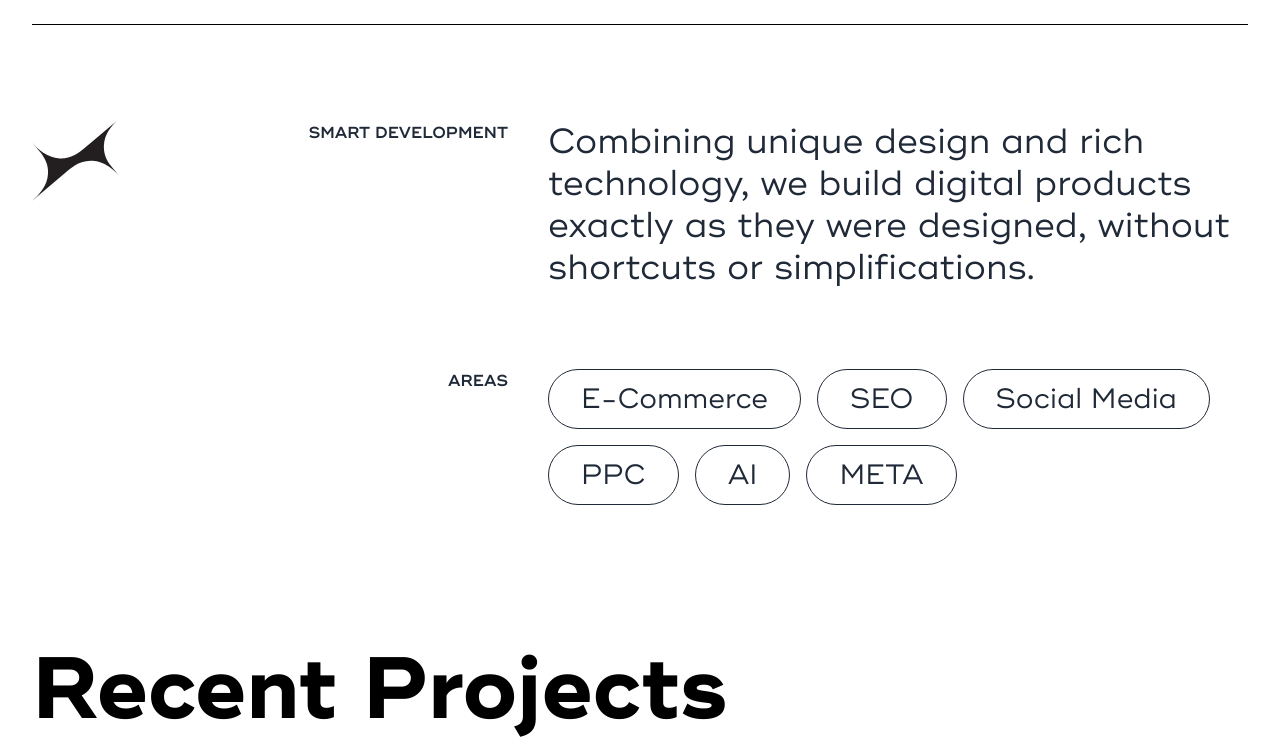
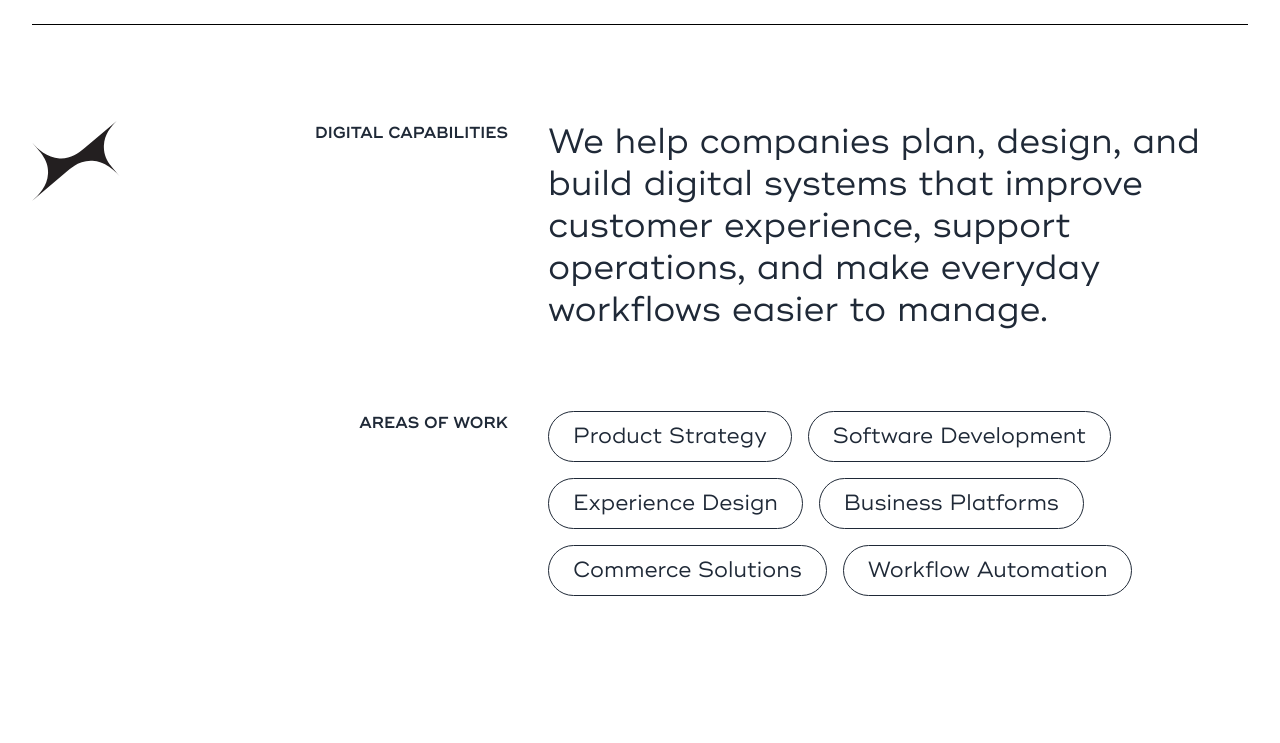
Before and after one commit to ardijancuri/oninova-website, a React (Vite) app: page / in a window 1280 px wide. Shown: the part 1360-2103 px from the top of the page. Built offline with nearby package versions, Linux system fonts and the light colour scheme.

Commit message:
Refine homepage and work hero copy

```diff
--- a/src/components/FourthSection.jsx
+++ b/src/components/FourthSection.jsx
@@ -88,7 +88,7 @@ const FourthSection = () => {
               {/* Description Column */}
               <div className="flex-1 lg:max-w-[700px]">
                 <p className="text-[20px] md:text-[26px] lg:text-[35px] text-gray-800 leading-[1.2] lg:pr-[80px]">
-                  We think and speak full stack development. That’s everything you NEED!
+                  From idea to launch and daily operations, we help businesses turn complex processes into practical digital tools.
                 </p>
               </div>
             </div>
--- a/src/components/Hero.jsx
+++ b/src/components/Hero.jsx
@@ -54,9 +54,9 @@ const Hero = () => {
           {/* Main Heading - Left-aligned for all screen sizes */}
           <div className="text-left max-w-4xl mb-4 lg:mb-0">
             <h1 className="text-[32px] sm:text-[48px] md:text-[56px] lg:text-[86px] font-bold text-white leading-[0.85em]">
-              Let's craft <br />
-              a website that <br />
-              defines your brand!
+              We build <br />
+              digital products <br />
+              that move work.
             </h1>
           </div>
 
--- a/src/components/SecondSection.jsx
+++ b/src/components/SecondSection.jsx
@@ -8,12 +8,12 @@ const SecondSection = () => {
   const [isInViewport, setIsInViewport] = useState(false);
 
   const areas = [
-    "E-Commerce",
-    "SEO",
-    "Social Media",
-    "PPC",
-    "AI",
-    "META"
+    "Product Strategy",
+    "Software Development",
+    "Experience Design",
+    "Business Platforms",
+    "Commerce Solutions",
+    "Workflow Automation"
   ];
 
   // Intersection Observer to detect when video enters viewport
@@ -95,14 +95,14 @@ const SecondSection = () => {
               {/* Title Column */}
               <div className="flex-shrink-0">
                 <h2 className="md:w-[160px] lg:w-[228px] text-[16px] md:text-right uppercase font-semibold text-gray-800">
-                  Smart Development
+                  Digital Capabilities
                 </h2>
               </div>
 
               {/* Description Column */}
               <div className="flex-1 lg:max-w-[700px]">
                 <p className="text-[20px] md:text-[26px] lg:text-[35px] text-gray-800 leading-[1.2]">
-                  Combining unique design and rich technology, we build digital products exactly as they were designed, without shortcuts or simplifications.
+                  We help companies plan, design, and build digital systems that improve customer experience, support operations, and make everyday workflows easier to manage.
                 </p>
               </div>
             </div>
@@ -112,7 +112,7 @@ const SecondSection = () => {
               {/* Areas Title Column */}
               <div className="flex-shrink-0">
                 <h3 className="md:w-[160px] lg:w-[228px] text-[16px] md:text-right uppercase font-semibold text-gray-800">
-                  Areas
+                  Areas of Work
                 </h3>
               </div>
 
@@ -122,7 +122,7 @@ const SecondSection = () => {
                   {areas.map((area, index) => (
                     <button
                       key={index}
-                      className="bg-white border border-gray-800 text-gray-800 px-8 py-2 rounded-full text-[20px] lg:text-[28px] font-normal whitespace-nowrap"
+                      className="bg-white border border-gray-800 text-gray-800 px-6 py-2 rounded-full text-[16px] lg:text-[22px] font-normal whitespace-nowrap"
                     >
                       {area}
                     </button>
--- a/src/components/ServicesHero.jsx
+++ b/src/components/ServicesHero.jsx
@@ -55,9 +55,9 @@ const ServicesHero = () => {
           {/* Main Heading - Left-aligned for all screen sizes */}
           <div className="text-left max-w-4xl mb-4 lg:mb-0">
             <h1 className="text-[32px] sm:text-[48px] md:text-[56px] lg:text-[86px] font-bold text-white leading-[0.85em]">
-              Our services <br />
-              transform your <br />
-              digital presence!
+              Services for <br />
+              modern digital <br />
+              operations.
             </h1>
           </div>
 
--- a/src/pages/ServicesPage.jsx
+++ b/src/pages/ServicesPage.jsx
@@ -30,10 +30,10 @@ const ServicesPage = () => {
               {/* Concept Title and Description - Left Aligned */}
               <div className="mb-10 md:mb-20">
                 <h2 className="text-[36px] md:text-[65px] leading-[1.2] lg:text-[87px] font-bold text-black text-left mb-4">
-                  Concept
+                  Product Strategy
                 </h2>
                 <p className="text-[20px] md:text-[26px] lg:text-[38px] text-gray-800 font-thin leading-[1.2] max-w-[600px]">
-                  We'll develop a creative concept and sketch a UI for your website
+                  We define the product direction, user flows, and digital structure before design and development begin.
                 </p>
               </div>
 
@@ -52,10 +52,10 @@ const ServicesPage = () => {
                 {/* Left Column - Title, Description and 3 Images */}
                 <div className="lg:w-2/3">
                   <h2 className="text-[36px] md:text-[65px] lg:text-[87px] leading-[1.2] font-bold text-black text-left mb-4">
-                    UI UX
+                    Experience Design
                   </h2>
                   <p className="text-[20px] md:text-[26px] lg:text-[38px] max-w-[800px] text-gray-800 font-thin leading-[1.2] mb-10 md:mb-20">
-                    We'll develop a user friendly interface for a good looking website for your company
+                    We create clear, user-friendly interfaces for websites, platforms, dashboards, and digital tools.
                   </p>
                   <div className="grid grid-cols-3 gap-4">
                     <img src={conceptImage1} alt="Project Flowchart" className="w-full h-auto" />
@@ -81,11 +81,11 @@ const ServicesPage = () => {
 
               {/* Services Grid - 3 columns */}
               <div className="grid grid-cols-1 md:grid-cols-2 lg:grid-cols-3 gap-8">
-                {/* Web Design & Development */}
+                {/* Software & Digital Product Development */}
                 <div className="border border-black rounded-2xl overflow-hidden">
                   <div className="p-8">
-                    <h3 className="font-medium mb-4 text-[20px] md:text-[26px] lg:text-[38px] leading-[1.2]">Web Design & Development</h3>
-                    <p className="text-gray-600 mb-4 text-[20px]">Modern, responsive, and user-centered websites built for impact.</p>
+                    <h3 className="font-medium mb-4 text-[20px] md:text-[26px] lg:text-[38px] leading-[1.2]">Software & Digital Product Development</h3>
+                    <p className="text-gray-600 mb-4 text-[20px]">Custom digital products built around business goals, users, and long-term growth.</p>
                   </div>
                   <div className="h-[80px] overflow-hidden">
                     <video
@@ -111,45 +111,45 @@ const ServicesPage = () => {
                     <ul className="space-y-4">
                       <li className="flex items-center">
                         <span className="text-yellow-400 mr-2">+</span>
-                        Creative Concept & Design
+                        Product Discovery
                       </li>
                       <li className="flex items-center">
                         <span className="text-yellow-400 mr-2">+</span>
-                        UI Design
+                        Interface Design
                       </li>
                       <li className="flex items-center">
                         <span className="text-yellow-400 mr-2">+</span>
-                        UX Design & Wireframes
-                      </li>
-                      <li className="flex items-center">
-                        <span className="text-yellow-400 mr-2">+</span>
-                        UX Web Design
-                      </li>
-                      <li className="flex items-center">
-                        <span className="text-yellow-400 mr-2">+</span>
-                        Responsive Web Design
-                      </li>
-                      <li className="flex items-center">
-                        <span className="text-yellow-400 mr-2">+</span>
-                        Design Consultancy
-                      </li>
-                      <li className="flex items-center">
-                        <span className="text-yellow-400 mr-2">+</span>
-                        Custom Web Platforms
+                        User Experience Flows
                       </li>
                       <li className="flex items-center">
                         <span className="text-yellow-400 mr-2">+</span>
                         Web Applications
                       </li>
+                      <li className="flex items-center">
+                        <span className="text-yellow-400 mr-2">+</span>
+                        Responsive Interfaces
+                      </li>
+                      <li className="flex items-center">
+                        <span className="text-yellow-400 mr-2">+</span>
+                        Technical Planning
+                      </li>
+                      <li className="flex items-center">
+                        <span className="text-yellow-400 mr-2">+</span>
+                        Custom Platform Development
+                      </li>
+                      <li className="flex items-center">
+                        <span className="text-yellow-400 mr-2">+</span>
+                        Ongoing Product Improvements
+                      </li>
                     </ul>
                   </div>
                 </div>
 
-                {/* Digital Growth & Marketing */}
+                {/* Business Platforms & CRM */}
                 <div className="border border-black rounded-2xl overflow-hidden">
                   <div className="p-8">
-                    <h3 className="font-medium mb-4 text-[20px] md:text-[26px] lg:text-[38px] leading-[1.2]">Digital Growth & Marketing Strategy</h3>
-                    <p className="text-gray-600 mb-4 text-[20px]">Digital marketing built on data, structure and consistency.</p>
+                    <h3 className="font-medium mb-4 text-[20px] md:text-[26px] lg:text-[38px] leading-[1.2]">Business Platforms & CRM</h3>
+                    <p className="text-gray-600 mb-4 text-[20px]">Structured systems that help teams manage customers, operations, and internal processes.</p>
                   </div>
                   <div className="h-[80px] overflow-hidden">
                     <video
@@ -175,45 +175,45 @@ const ServicesPage = () => {
                     <ul className="space-y-4">
                       <li className="flex items-center">
                         <span className="text-yellow-400 mr-2">+</span>
-                        PPC Analysis & Optimization
+                        CRM Platform Planning
                       </li>
                       <li className="flex items-center">
                         <span className="text-yellow-400 mr-2">+</span>
-                        Analytics & Tracking
+                        Customer Data Structure
                       </li>
                       <li className="flex items-center">
                         <span className="text-yellow-400 mr-2">+</span>
-                        Audience Research & Targeting
+                        Team Workflow Mapping
                       </li>
                       <li className="flex items-center">
                         <span className="text-yellow-400 mr-2">+</span>
-                        Content Creation
+                        Admin Dashboards
                       </li>
                       <li className="flex items-center">
                         <span className="text-yellow-400 mr-2">+</span>
-                        Personalized Email Marketing
+                        Automation Logic
                       </li>
                       <li className="flex items-center">
                         <span className="text-yellow-400 mr-2">+</span>
-                        Social Media Marketing
+                        Integrations
                       </li>
                       <li className="flex items-center">
                         <span className="text-yellow-400 mr-2">+</span>
-                        eCommerce Marketing
+                        Reporting Views
                       </li>
                       <li className="flex items-center">
                         <span className="text-yellow-400 mr-2">+</span>
-                        AI-powered Campaigns
+                        Platform Optimization
                       </li>
                     </ul>
                   </div>
                 </div>
 
-                {/* SEO & Performance */}
+                {/* E-commerce & Digital Operations */}
                 <div className="border border-black rounded-2xl overflow-hidden">
                   <div className="p-8">
-                    <h3 className="font-medium mb-4 text-[20px] md:text-[26px] lg:text-[38px] leading-[1.2]">SEO & Performance Optimization</h3>
-                    <p className="text-gray-600 mb-4 text-[20px]">Optimizing your digital presence for long-term visibility and ROI.</p>
+                    <h3 className="font-medium mb-4 text-[20px] md:text-[26px] lg:text-[38px] leading-[1.2]">E-commerce & Digital Operations</h3>
+                    <p className="text-gray-600 mb-4 text-[20px]">Commerce and workflow solutions designed to support sales, service, and daily operations.</p>
                   </div>
                   <div className="h-[80px] overflow-hidden">
                     <video
@@ -239,31 +239,31 @@ const ServicesPage = () => {
                     <ul className="space-y-4">
                       <li className="flex items-center">
                         <span className="text-yellow-400 mr-2">+</span>
-                        Search Engine Optimization (SEO)
+                        Online Store Development
                       </li>
                       <li className="flex items-center">
                         <span className="text-yellow-400 mr-2">+</span>
-                        PPC Campaign Management
+                        Product Catalog Structure
                       </li>
                       <li className="flex items-center">
                         <span className="text-yellow-400 mr-2">+</span>
-                        Social Media Performance Audits
+                        Checkout & Order Flows
                       </li>
                       <li className="flex items-center">
                         <span className="text-yellow-400 mr-2">+</span>
-                        Conversion Rate Optimization
+                        Payment Integrations
                       </li>
                       <li className="flex items-center">
                         <span className="text-yellow-400 mr-2">+</span>
-                        Email Funnel Optimization
+                        Inventory & Operations Tools
                       </li>
                       <li className="flex items-center">
                         <span className="text-yellow-400 mr-2">+</span>
-                        Marketing Automation Tools
+                        Customer Communication Flows
                       </li>
                       <li className="flex items-center">
                         <span className="text-yellow-400 mr-2">+</span>
-                        AI-boosted Digital Strategy
+                        Performance Optimization
                       </li>
                     </ul>
                   </div>
```
Also changed, not shown: src/pages/YouGoSimPage.jsx (+19 -5 lines).
